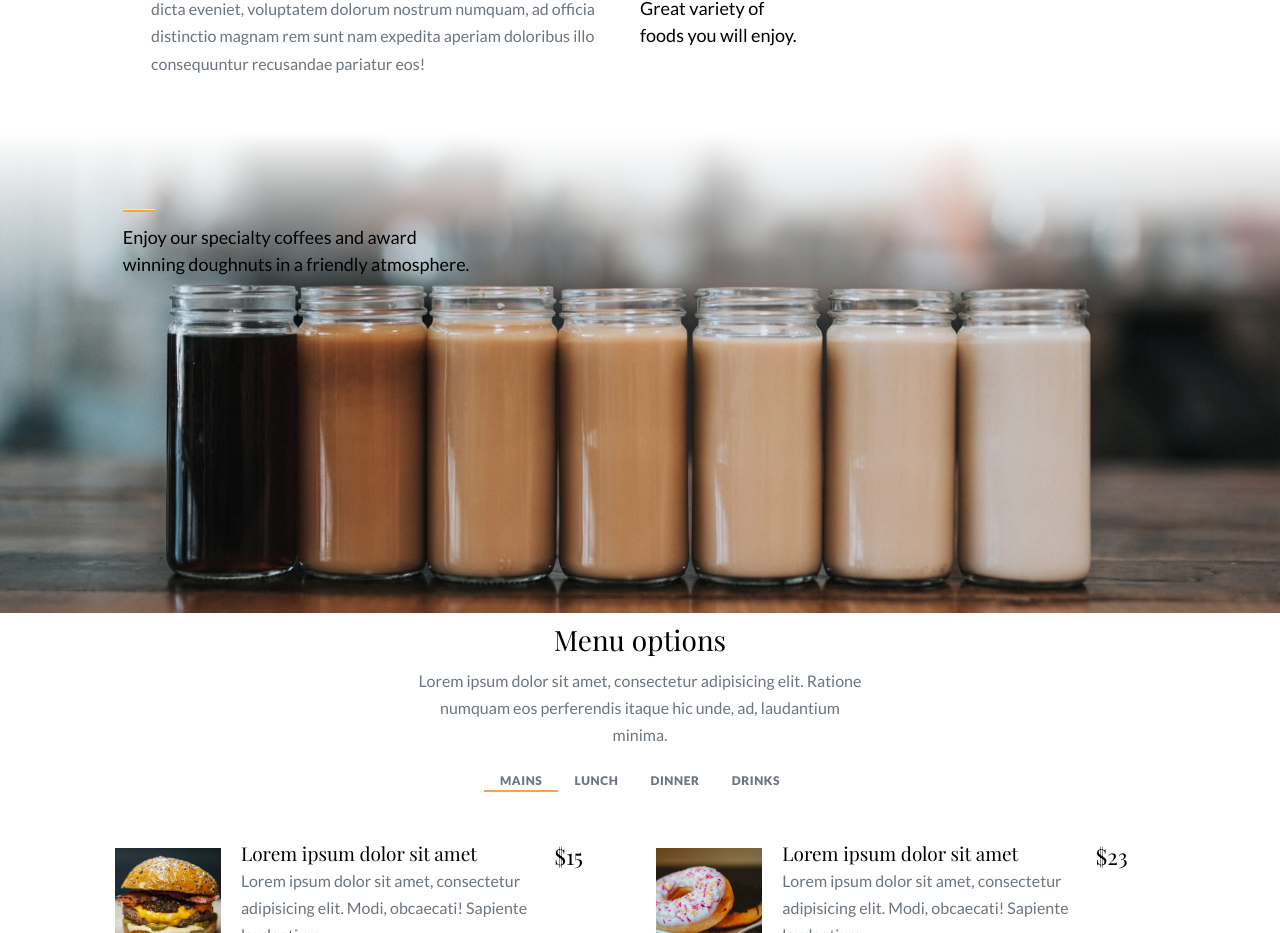
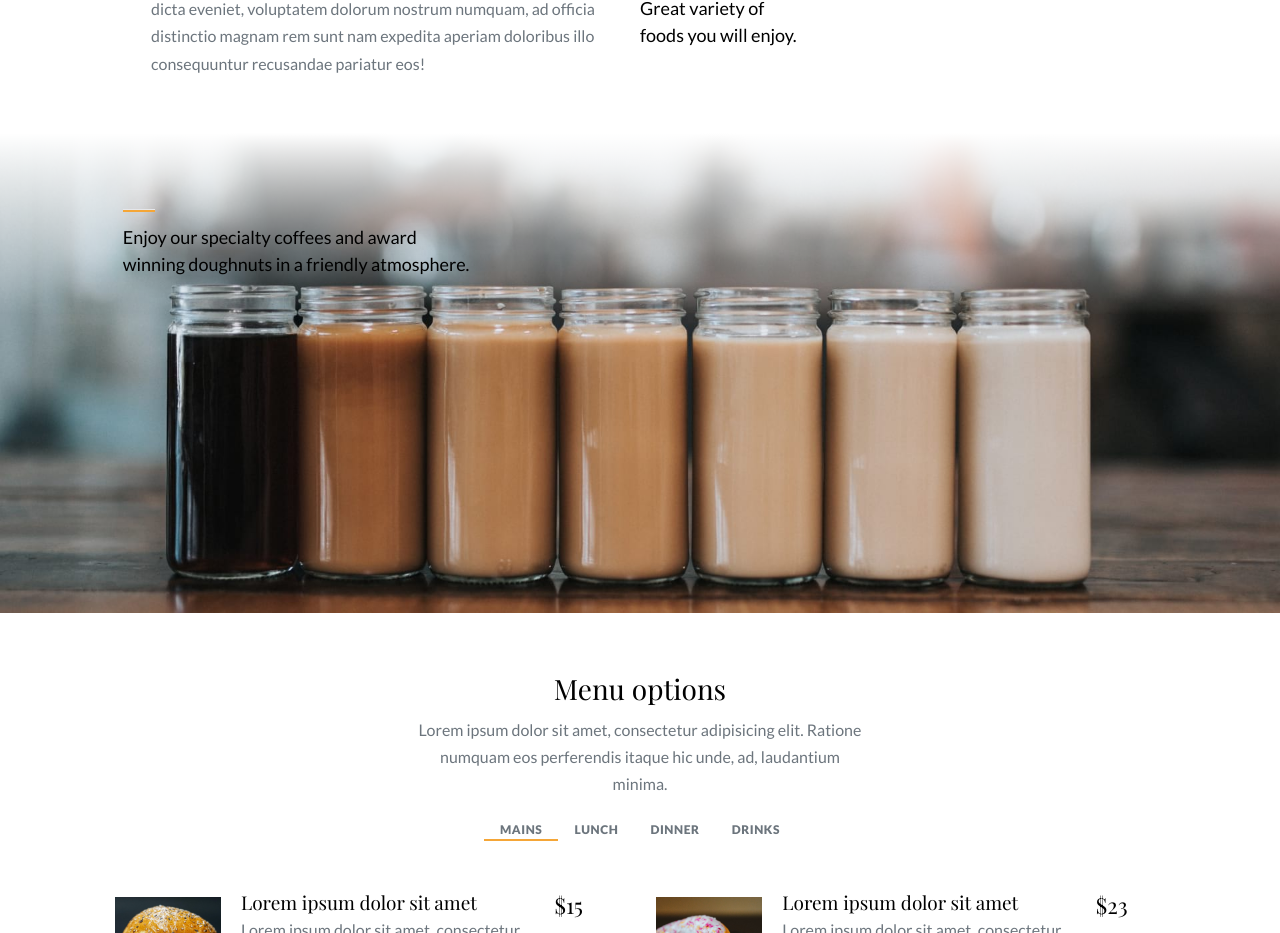
Before and after one commit to Iceblockp/Touche-cafe, a React (Vite) app: page / in a window 1280 px wide. Shown: the part 1118-2051 px from the top of the page. Built offline with nearby package versions, Linux system fonts and the light colour scheme; a web font is replaced by a local one.

Commit message:
section four error done

```diff
--- a/src/components/SectionFour.jsx
+++ b/src/components/SectionFour.jsx
@@ -4,20 +4,13 @@ import coffeeBottle from "../image/coffeeBottle.jpg";
 const SectionFour = () => {
   return (
     <section className="py-7  ">
-      <div className="relative lg:mb-[250px] md:mb-[350px] sm:mb-[450px]">
+      <div className="relative ">
         {/* <img
           className="absolute w-full h-[780px] md:h-[580px] "
           src={coffeeBottle}
           alt=""
         /> */}
-        <div
-          className=" absolute w-full h-[480px] bg-cover bg-no-repeat  "
-          style={{
-            backgroundImage: `url(${coffeeBottle})`,
-            backgroundPosition: "50% 60%",
-          }}
-        ></div>
-        <div className="container relative bg-gradient-to-b from-white to-transparent">
+         <div className=" z-30 w-full absolute bg-gradient-to-b from-white to-transparent">
           <div className="flex items-center md:py-9">
             <div className=" w-10/12 mx-auto pl-4 mt-10 ">
               <hr className=" relative w-8 h-[3px] mb-3 bg-[#f5a637]" />
@@ -28,6 +21,14 @@ const SectionFour = () => {
             </div>
           </div>
         </div>
+        <div
+          className=" relative w-full h-[480px] bg-cover bg-no-repeat  "
+          style={{
+            backgroundImage: `url(${coffeeBottle})`,
+            backgroundPosition: "50% 60%",
+          }}
+        ></div>
+
       </div>
     </section>
   );
```
